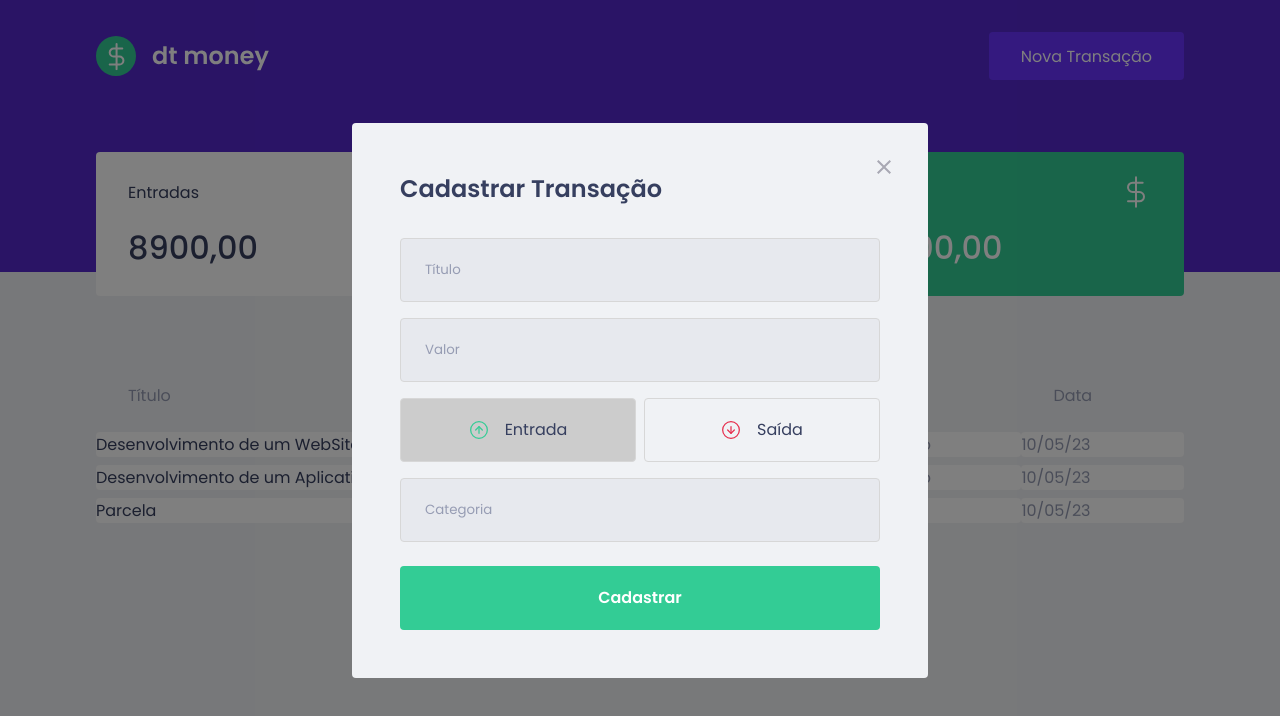
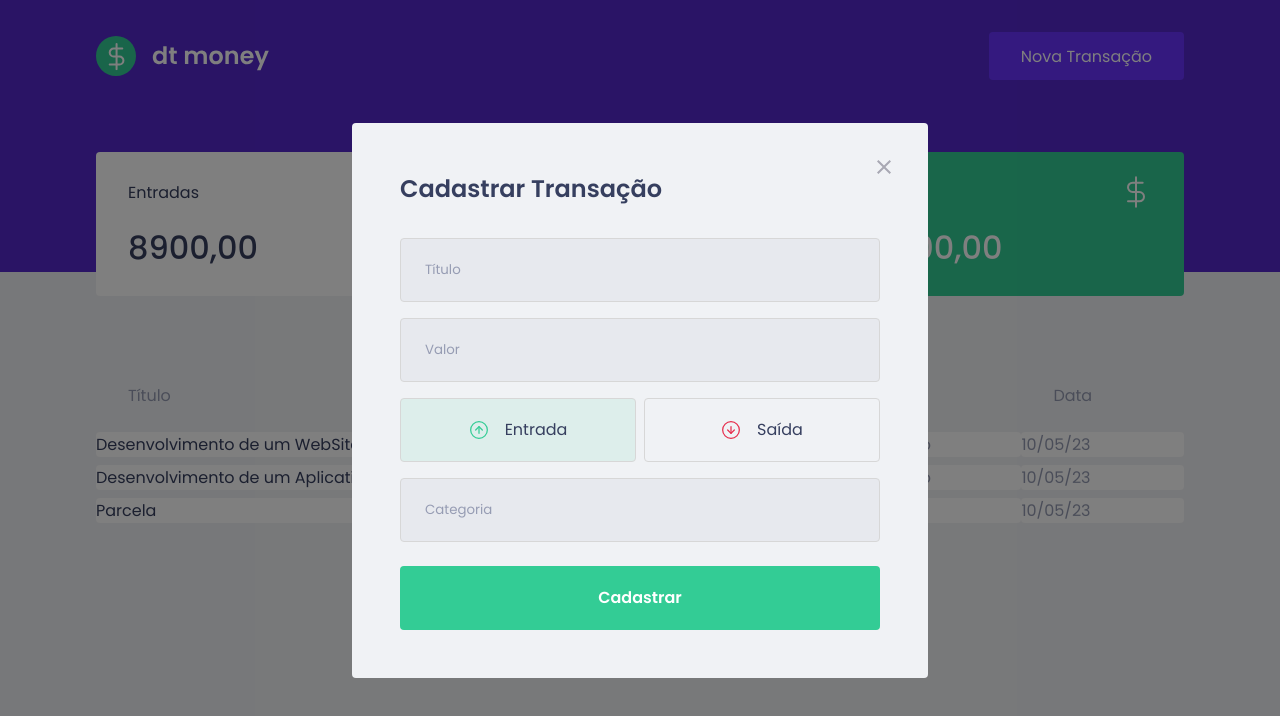
Before and after one commit to Davidflm/dm-money, a React (Create React App) app: page / in a window 1280 px wide. Both pictures are taken after a click on the button "Nova Transação". Shown: the top 716 px of the page. Built offline with nearby package versions, Linux system fonts and the light colour scheme; no server answers; what miragejs would draw is missing.

Commit message:
Aplicattion different colors to buttons of category Income(green) and Outcome(red)

```diff
--- a/src/components/NewTransactionModal/index.tsx
+++ b/src/components/NewTransactionModal/index.tsx
@@ -39,6 +39,7 @@ export function NewTransactionModal({ isOpen, onRequestClose }: NewTransactionMo
             type='button'
             onClick={() => setType('deposit')}
             isActive={type =='deposit'}
+            activeColor='green'
           >
            <img src={incomeImg} alt='Entradas'/>
             <span>Entrada</span>
@@ -47,6 +48,7 @@ export function NewTransactionModal({ isOpen, onRequestClose }: NewTransactionMo
             type='button'
             onClick={() => setType('withdraw')}
             isActive= {type =='withdraw'}
+            activeColor='red'
           >
             <img src={outcomeImg} alt='Saídas' />
             <span>Saída</span>
--- a/src/components/NewTransactionModal/style.ts
+++ b/src/components/NewTransactionModal/style.ts
@@ -1,5 +1,5 @@
 import styled from "styled-components";
-import { darken } from 'polished'
+import { darken, transparentize } from 'polished'
 
 export const Container = styled.form`
   h2{
@@ -52,14 +52,21 @@ export const TransactionTypeContainer = styled.div`
 `
 interface RadioBoxProps {
   isActive: boolean;
+  activeColor: 'green' | 'red';
 }
-
+const colors = {
+  green:'#33CC95',
+  red:'#E52E40'
+}
 export const RadioBox = styled.button<RadioBoxProps>`
    height: 4rem;
     border: 1px solid #d7d7d7;
     border-radius: 0.25rem;
 
-    background: ${(props) => props.isActive ? '#ccc' : 'transparent'};
+    background: ${(props) => props.isActive
+     ? transparentize(0.9, colors[props.activeColor])
+     : 'transparent'
+     };
 
     display: flex;
     align-items: center;
```
